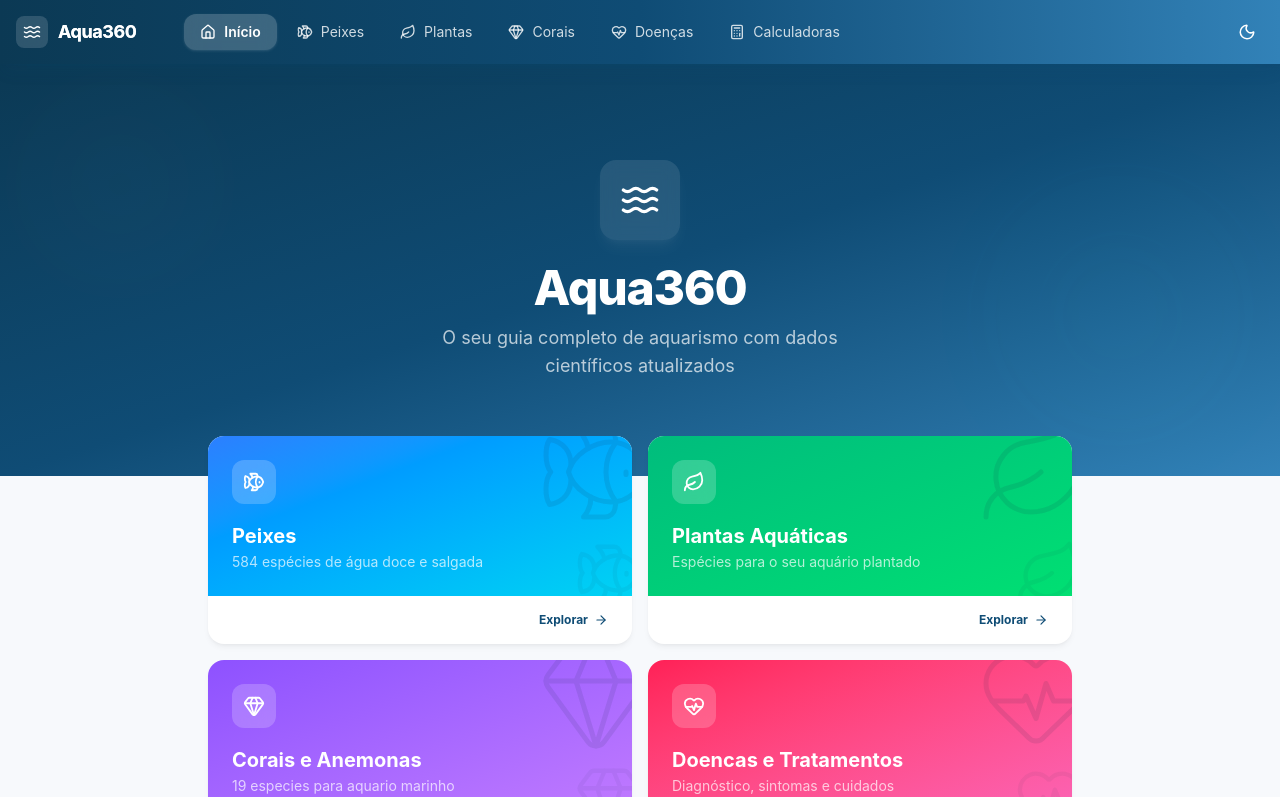
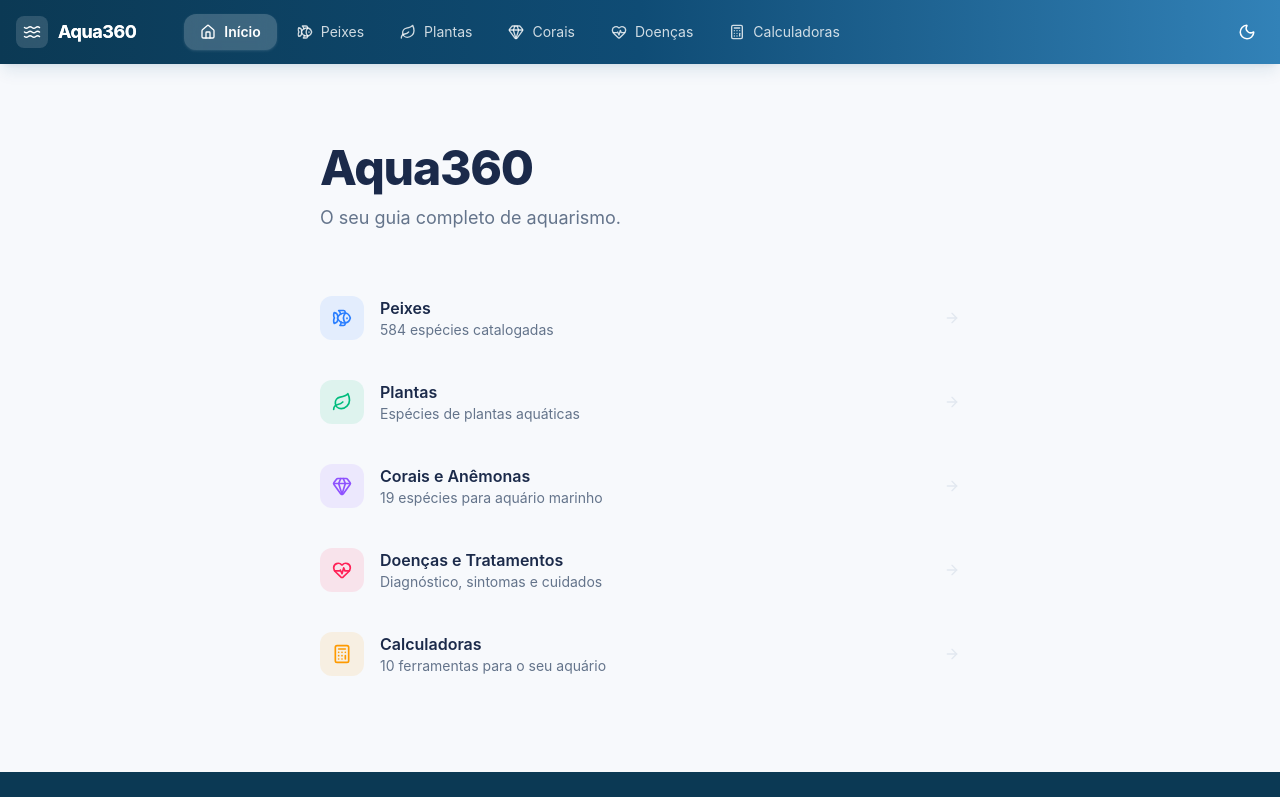
Before and after one commit to eudanielvieira/aqua360, a React (Vite) app: page / in a window 1280 px wide. Shown: the top 797 px of the page. Built offline with nearby package versions, Linux system fonts and the light colour scheme.

Commit message:
Feat: redesenhar home com layout minimalista
Removido hero com gradiente e cards coloridos. Nova home com
titulo alinhado a esquerda, lista simples com icones sutis,
muito espaco em branco e foco no conteudo.

Co-Authored-By: Claude Opus 4.6 (1M context) <noreply@anthropic.com>

```diff
--- a/src/pages/HomePage.tsx
+++ b/src/pages/HomePage.tsx
@@ -1,5 +1,5 @@
 import { Link } from 'react-router-dom'
-import { Fish, Leaf, Gem, HeartPulse, Calculator, ArrowRight, Waves } from 'lucide-react'
+import { Fish, Leaf, Gem, HeartPulse, Calculator, ArrowRight } from 'lucide-react'
 import { fishCategories } from '../data/fish-index'
 
 const totalFish = fishCategories.reduce((sum, c) => sum + c.count, 0)
@@ -8,100 +8,78 @@ const sections = [
   {
     path: '/peixes',
     label: 'Peixes',
-    desc: `${totalFish} espécies de água doce e salgada`,
+    desc: `${totalFish} espécies catalogadas`,
     icon: Fish,
-    gradient: 'from-blue-500 to-cyan-400',
+    color: 'text-blue-500',
+    bg: 'bg-blue-500/10',
   },
   {
     path: '/plantas',
-    label: 'Plantas Aquáticas',
-    desc: 'Espécies para o seu aquário plantado',
+    label: 'Plantas',
+    desc: 'Espécies de plantas aquáticas',
     icon: Leaf,
-    gradient: 'from-emerald-500 to-green-400',
+    color: 'text-emerald-500',
+    bg: 'bg-emerald-500/10',
   },
   {
     path: '/corais',
-    label: 'Corais e Anemonas',
-    desc: '19 especies para aquario marinho',
+    label: 'Corais e Anêmonas',
+    desc: '19 espécies para aquário marinho',
     icon: Gem,
-    gradient: 'from-violet-500 to-purple-400',
+    color: 'text-violet-500',
+    bg: 'bg-violet-500/10',
   },
   {
     path: '/doencas',
-    label: 'Doencas e Tratamentos',
+    label: 'Doenças e Tratamentos',
     desc: 'Diagnóstico, sintomas e cuidados',
     icon: HeartPulse,
-    gradient: 'from-rose-500 to-pink-400',
+    color: 'text-rose-500',
+    bg: 'bg-rose-500/10',
   },
   {
     path: '/calculadoras',
     label: 'Calculadoras',
-    desc: '10 ferramentas úteis para o seu aquário',
+    desc: '10 ferramentas para o seu aquário',
     icon: Calculator,
-    gradient: 'from-amber-500 to-yellow-400',
+    color: 'text-amber-500',
+    bg: 'bg-amber-500/10',
   },
 ]
 
 export default function HomePage() {
   return (
-    <div>
-      <section className="relative overflow-hidden bg-gradient-to-br from-primary-dark via-primary to-primary-light py-16 sm:py-24">
-        <div className="absolute inset-0 opacity-10">
-          <div className="absolute top-10 left-10 w-40 h-40 rounded-full bg-white/20 blur-3xl" />
-          <div className="absolute bottom-10 right-10 w-60 h-60 rounded-full bg-accent/30 blur-3xl" />
-        </div>
-        <div className="relative max-w-4xl mx-auto px-4 text-center">
-          <div className="inline-flex items-center justify-center w-20 h-20 rounded-2xl bg-white/10 backdrop-blur-sm mb-6 shadow-lg shadow-white/5">
-            <Waves size={40} className="text-white" />
-          </div>
-          <h1 className="text-4xl sm:text-5xl font-extrabold text-white tracking-tight">
+    <div className="max-w-2xl mx-auto px-4 py-12 sm:py-20">
+      <div className="mb-12">
+        <h1 className="text-4xl sm:text-5xl font-extrabold text-text tracking-tight">
           Aqua360
         </h1>
-          <p className="text-lg text-white/70 mt-3 max-w-md mx-auto">
-            O seu guia completo de aquarismo com dados científicos atualizados
+        <p className="text-text-secondary mt-3 text-lg">
+          O seu guia completo de aquarismo.
         </p>
       </div>
-      </section>
 
-      <div className="max-w-4xl mx-auto px-4 -mt-10 relative z-10 pb-12">
-        <div className="grid gap-4 sm:grid-cols-2">
+      <div className="space-y-2">
         {sections.map(section => {
           const Icon = section.icon
           return (
             <Link
               key={section.path}
               to={section.path}
-                className="group relative bg-card rounded-2xl shadow-md shadow-black/5 overflow-hidden hover:shadow-xl hover:shadow-black/10 hover:-translate-y-1 transition-all duration-300"
+              className="group flex items-center gap-4 px-4 py-4 -mx-4 rounded-2xl hover:bg-card hover:shadow-sm transition-all duration-200"
             >
-                <div className={`h-40 bg-gradient-to-br ${section.gradient} p-6 flex flex-col justify-between relative overflow-hidden`}>
-                  <div className="absolute -right-6 -top-6 opacity-10 group-hover:opacity-15 transition-opacity duration-300">
-                    <Icon size={120} strokeWidth={1} />
+              <div className={`w-11 h-11 rounded-xl ${section.bg} ${section.color} flex items-center justify-center flex-shrink-0`}>
+                <Icon size={20} />
               </div>
-                  <div className="absolute -right-3 -bottom-3 opacity-5 group-hover:opacity-10 transition-opacity duration-300">
-                    <Icon size={70} strokeWidth={1.5} />
+              <div className="flex-1 min-w-0">
+                <h2 className="font-semibold text-text">{section.label}</h2>
+                <p className="text-sm text-text-secondary">{section.desc}</p>
               </div>
-
-                  <div className="w-11 h-11 rounded-xl bg-white/20 backdrop-blur-sm flex items-center justify-center">
-                    <Icon size={22} className="text-white" />
-                  </div>
-
-                  <div>
-                    <h2 className="font-bold text-white text-xl">{section.label}</h2>
-                    <p className="text-sm text-white/70 mt-0.5">{section.desc}</p>
-                  </div>
-                </div>
-
-                <div className="px-6 py-4 flex items-center justify-end">
-                  <span className="inline-flex items-center gap-1.5 text-xs font-bold text-primary group-hover:gap-2.5 transition-all duration-300">
-                    Explorar
-                    <ArrowRight size={14} />
-                  </span>
-                </div>
+              <ArrowRight size={16} className="text-border group-hover:text-primary group-hover:translate-x-0.5 transition-all flex-shrink-0" />
             </Link>
           )
         })}
       </div>
     </div>
-    </div>
   )
 }
```
Lines whose indentation alone changed are shown as unchanged.
